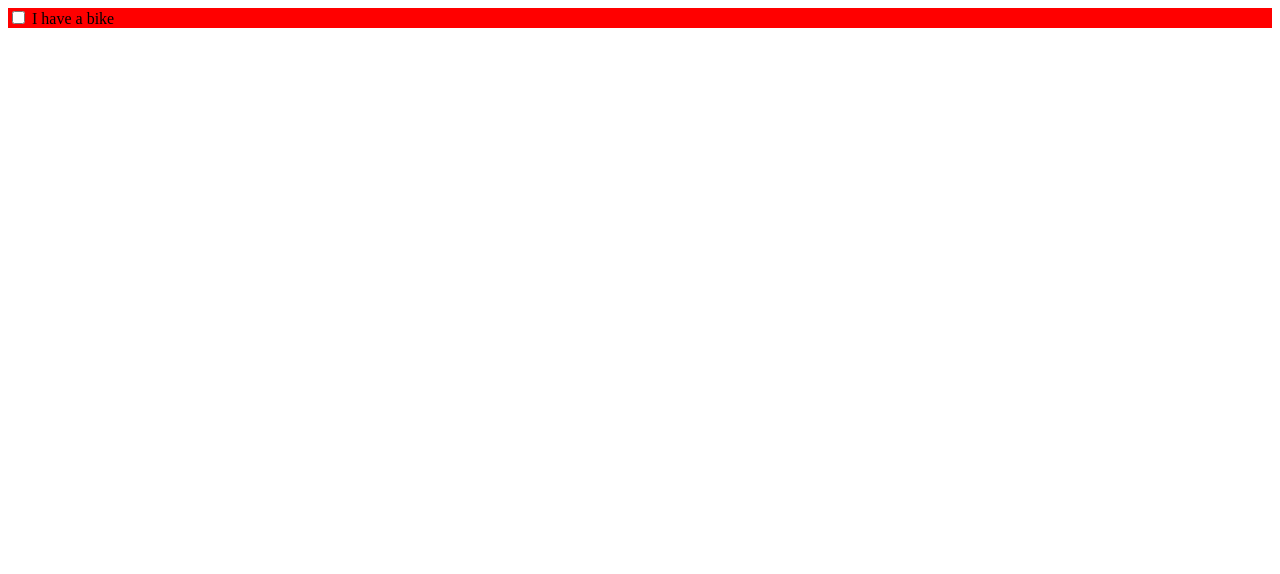
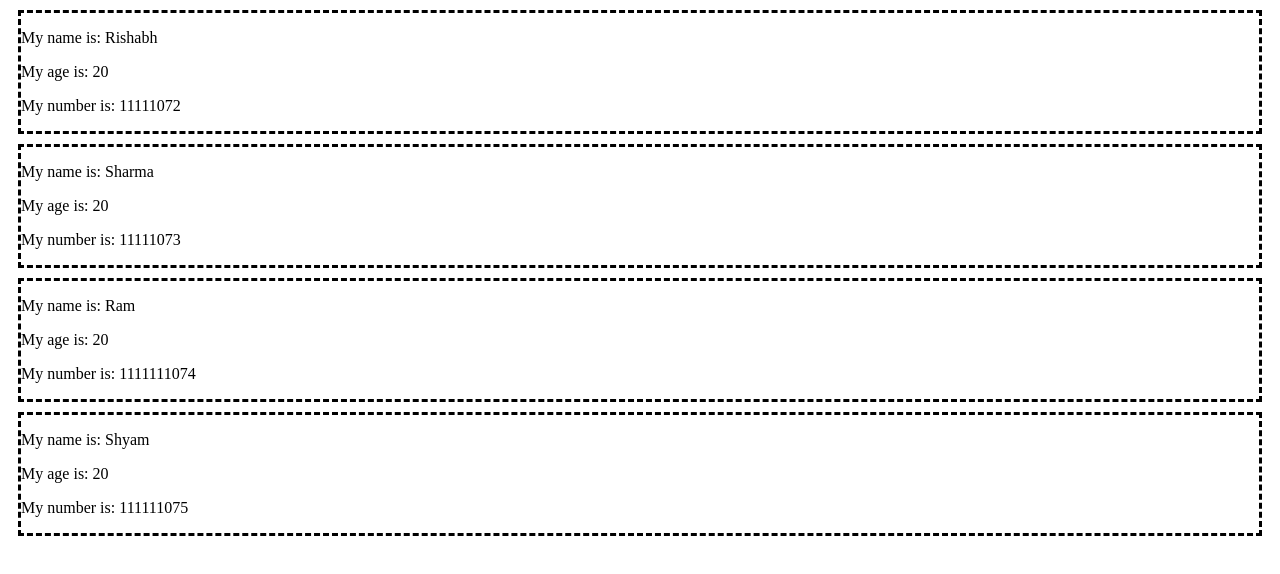
Before and after one commit to riddletom76/Learning, a React (Create React App) app in the folder React/hello-world/: page / in a window 1280 px wide. Shown: the top 574 px of the page. Built offline with nearby package versions, Linux system fonts and the light colour scheme.

Commit message:
Contact Information repository

```diff
--- a/React/hello-world/src/App.js
+++ b/React/hello-world/src/App.js
@@ -1,9 +1,10 @@
 import React from 'react';
 import BasicTodo from './components/BasicTodo';
+import ContactInfo from './components/ContactInfo';
 function App() {
   return (
     <div>
-      <BasicTodo />
+      <ContactInfo />
     </div>
   );
 }
--- /dev/null
+++ b/React/hello-world/src/components/ContactCard.js
@@ -0,0 +1,13 @@
+import React from "react";
+import "../styles/ContactCard.css";
+function ContactCard(props){
+    return (
+        <div class="contact-card">
+            <p>My name is: {props.Name}</p>
+            <p>My age is: {props.Age}</p>
+            <p>My number is: {props.Number}</p>
+        </div>
+    );
+}
+
+export default ContactCard;
--- /dev/null
+++ b/React/hello-world/src/components/ContactInfo.js
@@ -0,0 +1,13 @@
+import React from "react";
+import ContactCard from "./ContactCard";
+
+function ContactInfo(){
+    return (<div>
+        <ContactCard Name="Rishabh" Age='20' Number="11111072" />
+        <ContactCard Name="Sharma" Age='20' Number="11111073" />
+        <ContactCard Name="Ram" Age='20' Number="1111111074" />
+        <ContactCard Name="Shyam" Age='20' Number="111111075" />
+    </div>);
+}
+
+export default ContactInfo;
--- /dev/null
+++ b/React/hello-world/src/styles/ContactCard.css
@@ -0,0 +1,4 @@
+.contact-card{
+    border-style: dashed;
+    margin: 10px;
+}
```
